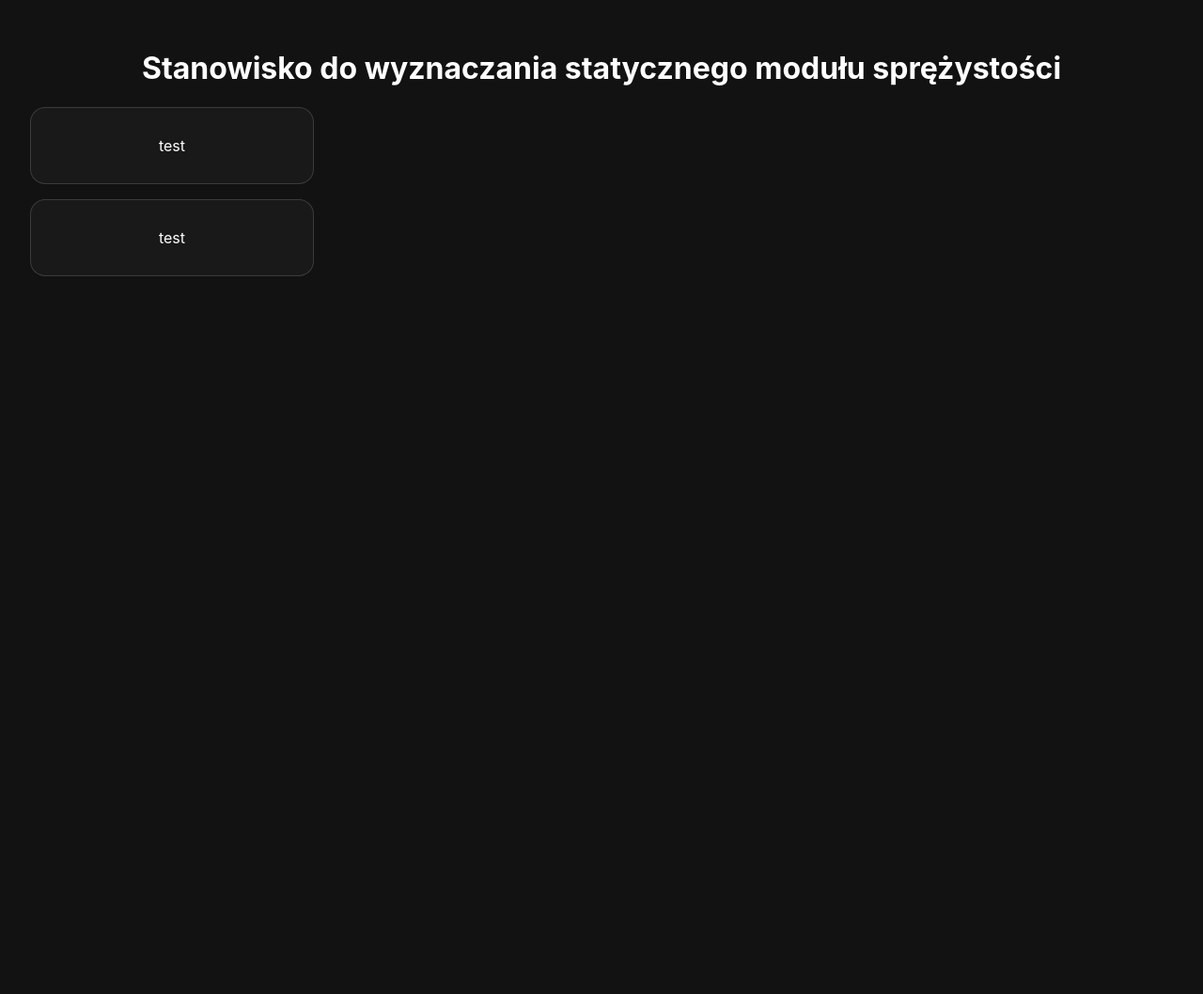
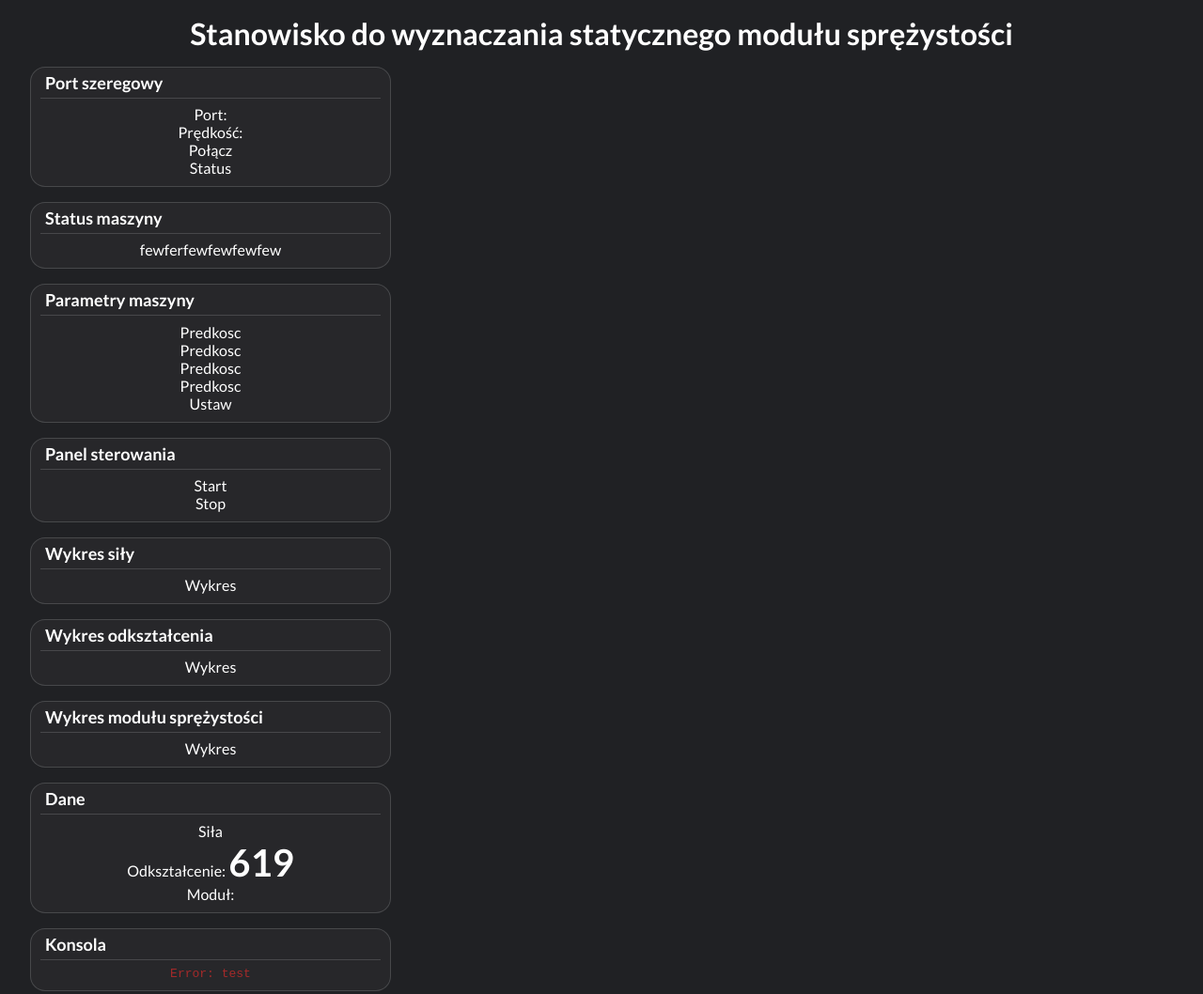
Before and after one commit to tpeczkowsk/Stanowisko-do-badania-statycznego-modulu-sprezystosci, an Electron app: page Apka/praca-inz-app/src/index.html in a window 1280 px wide. Shown: the whole page at 94% size. Before the commit the page ends 800 px from the top, so only its background shows below. Drawn offline with Linux system fonts and the light colour scheme.

Commit message:
APP: czcionka i wzór karty

```diff
--- a/Apka/praca-inz-app/package.json
+++ b/Apka/praca-inz-app/package.json
@@ -2,7 +2,7 @@
 	"name": "praca-inz-app",
 	"productName": "praca-inz-app",
 	"version": "1.0.0",
-	"description": "Aplikacja do obslugi stanowiska",
+	"description": "Aplikacja desktopowa do stanowiska",
 	"main": "src/main.js",
 	"scripts": {
 		"start": "electron-forge start",
--- a/Apka/praca-inz-app/src/index.css
+++ b/Apka/praca-inz-app/src/index.css
@@ -1,17 +1,66 @@
+@font-face {
+	font-family: "Lato";
+	src: url("Lato/Lato-Regular.ttf") format("truetype");
+	font-weight: normal;
+	font-style: normal;
+}
+
+@font-face {
+	font-family: "Lato";
+	src: url("Lato/Lato-Bold.ttf") format("truetype");
+	font-weight: bold;
+}
+
+@font-face {
+	font-family: "Lato";
+	src: url("Lato/Lato-Italic.ttf") format("truetype");
+	font-style: italic;
+}
+
+* {
+	box-sizing: border-box;
+}
+
 body {
-	font-family: -apple-system, BlinkMacSystemFont, "Segoe UI", Roboto, Helvetica, Arial, sans-serif;
+	/* font-family: -apple-system, BlinkMacSystemFont, "Segoe UI", Roboto, Helvetica, Arial, sans-serif; */
+	font-family: "Lato";
 	margin: auto;
-	padding: 2rem;
-	background-color: #121212;
+	padding: 0 2rem;
+	/* background-color: #121212; */
+	background-color: rgb(32, 33, 36);
 	color: white;
+	/* text-align: center; */
+}
+
+h1.title {
+	margin-top: 0.5em;
+	margin-bottom: 0.5em;
 	text-align: center;
 }
 
 .card {
 	background-color: rgba(255, 255, 255, 0.03);
-	padding: 30px;
+	padding: 0 10px 10px 10px;
 	border: thin solid rgba(255, 255, 255, 0.15);
 	border-radius: 1em;
-	width: 30vh;
+	width: 30vw;
 	margin-bottom: 1em;
+	display: flex;
+	flex-direction: column;
 }
+.card-header {
+	font-size: large;
+	padding: 5px;
+	/* text-align: ; */
+	/* background-color: red; */
+	border-bottom: 1px solid rgba(255, 255, 255, 0.15);
+	margin-bottom: 0.4em;
+	font-weight: bold;
+}
+.card-content {
+	/* background-color: green; */
+	/* height: calc(100%-30px); */
+	text-align: center;
+	margin-left: auto;
+	margin-right: auto;
+}
--- a/Apka/praca-inz-app/src/index.html
+++ b/Apka/praca-inz-app/src/index.html
@@ -5,12 +5,72 @@
 		<meta http-equiv="X-UA-Compatible" content="IE=edge" />
 		<meta name="viewport" content="width=device-width, initial-scale=1.0" />
 		<meta http-equiv="Content-Security-Policy" content="script-src 'self';" />
-		<title>Hello World!</title>
+		<title>Aplikacja desktopowa stanowiska</title>
 		<link rel="stylesheet" href="index.css" />
 	</head>
 	<body>
-		<h1>Stanowisko do wyznaczania statycznego modułu sprężystości</h1>
-		<div class="card">test</div>
-		<div class="card">test</div>
+		<h1 class="title">Stanowisko do wyznaczania statycznego modułu sprężystości</h1>
+		<div class="card">
+			<div class="card-header">Port szeregowy</div>
+			<div class="card-content">
+				<div>Port:</div>
+				<div>Prędkość:</div>
+				<div>Połącz</div>
+				<div>Status</div>
+			</div>
+		</div>
+		<div class="card">
+			<div class="card-header">Status maszyny</div>
+			<div class="card-content">fewferfewfewfewfew</div>
+		</div>
+		<div class="card">
+			<div class="card-header">Parametry maszyny</div>
+			<div class="card-content">
+				<div>Predkosc</div>
+				<div>Predkosc</div>
+				<div>Predkosc</div>
+				<div>Predkosc</div>
+				<div>Ustaw</div>
+			</div>
+		</div>
+		<div class="card">
+			<div class="card-header">Panel sterowania</div>
+			<div class="card-content">
+				<div>Start</div>
+				<div>Stop</div>
+			</div>
+		</div>
+		<div class="card">
+			<div class="card-header">Wykres siły</div>
+			<div class="card-content">
+				<div>Wykres</div>
+			</div>
+		</div>
+		<div class="card">
+			<div class="card-header">Wykres odkształcenia</div>
+			<div class="card-content">
+				<div>Wykres</div>
+			</div>
+		</div>
+		<div class="card">
+			<div class="card-header">Wykres modułu sprężystości</div>
+			<div class="card-content">
+				<div>Wykres</div>
+			</div>
+		</div>
+		<div class="card">
+			<div class="card-header">Dane</div>
+			<div class="card-content">
+				<div>Siła</div>
+				<div>Odkształcenie: <span style="font-size: 40px; font-weight: bold">619</span></div>
+				<div>Moduł:</div>
+			</div>
+		</div>
+		<div class="card">
+			<div class="card-header">Konsola</div>
+			<div class="card-content">
+				<div style="font-family: monospace; color: brown">Error: test</div>
+			</div>
+		</div>
 	</body>
 </html>
```
Also changed, not shown: Apka/praca-inz-app/src/Lato/OFL.txt (added, +93 -0 lines), Apka/praca-inz-app/src/Lato/Lato-Black.ttf (added), Apka/praca-inz-app/src/Lato/Lato-BlackItalic.ttf (added), Apka/praca-inz-app/src/Lato/Lato-Bold.ttf (added), Apka/praca-inz-app/src/Lato/Lato-BoldItalic.ttf (added), Apka/praca-inz-app/src/Lato/Lato-Italic.ttf (added), Apka/praca-inz-app/src/Lato/Lato-Light.ttf (added), Apka/praca-inz-app/src/Lato/Lato-LightItalic.ttf (added), Apka/praca-inz-app/src/Lato/Lato-Regular.ttf (added), Apka/praca-inz-app/src/Lato/Lato-Thin.ttf (added), Apka/praca-inz-app/src/Lato/Lato-ThinItalic.ttf (added).
